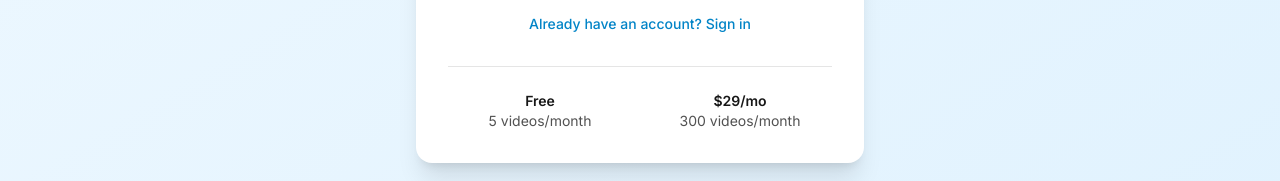
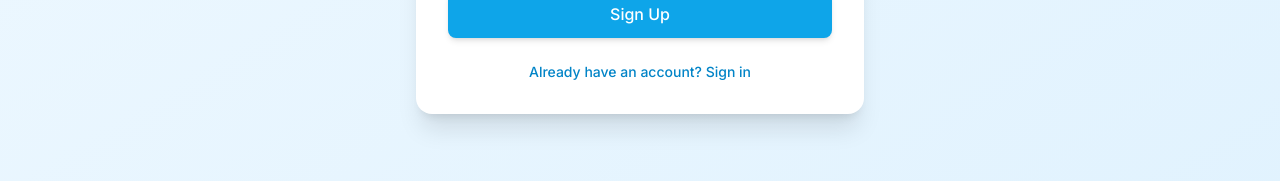
Before and after one commit to cesarbautista97x/bulktok, a Next.js app: page /login in a window 1280 px wide. Shown: the part 574-755 px from the top of the page. Built offline with nearby package versions, Linux system fonts and the light colour scheme; no server answers.

Commit message:
Remove pricing section from login page

```diff
--- a/app/login/page.tsx
+++ b/app/login/page.tsx
@@ -141,19 +141,6 @@ export default function LoginPage() {
                         </button>
                     )}
                 </div>
-
-                <div className="mt-8 pt-6 border-t border-neutral-200">
-                    <div className="grid grid-cols-2 gap-4 text-center text-sm">
-                        <div>
-                            <div className="font-semibold text-neutral-900">Free</div>
-                            <div className="text-neutral-600">5 videos/month</div>
-                        </div>
-                        <div>
-                            <div className="font-semibold text-neutral-900">$29/mo</div>
-                            <div className="text-neutral-600">300 videos/month</div>
-                        </div>
-                    </div>
-                </div>
             </div>
         </div>
     )
```
